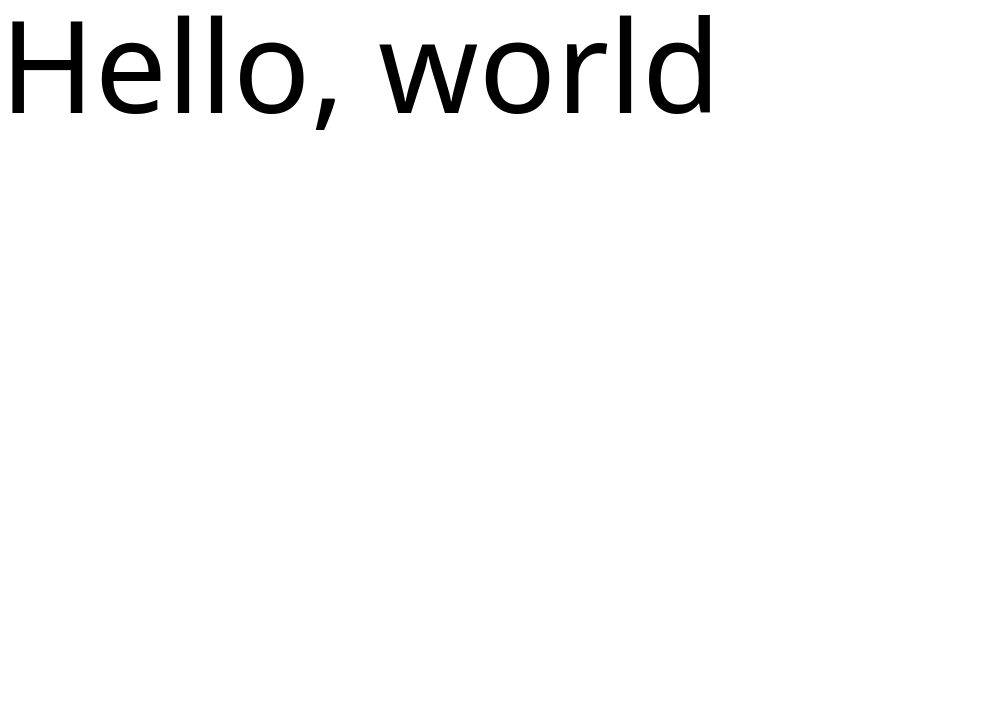
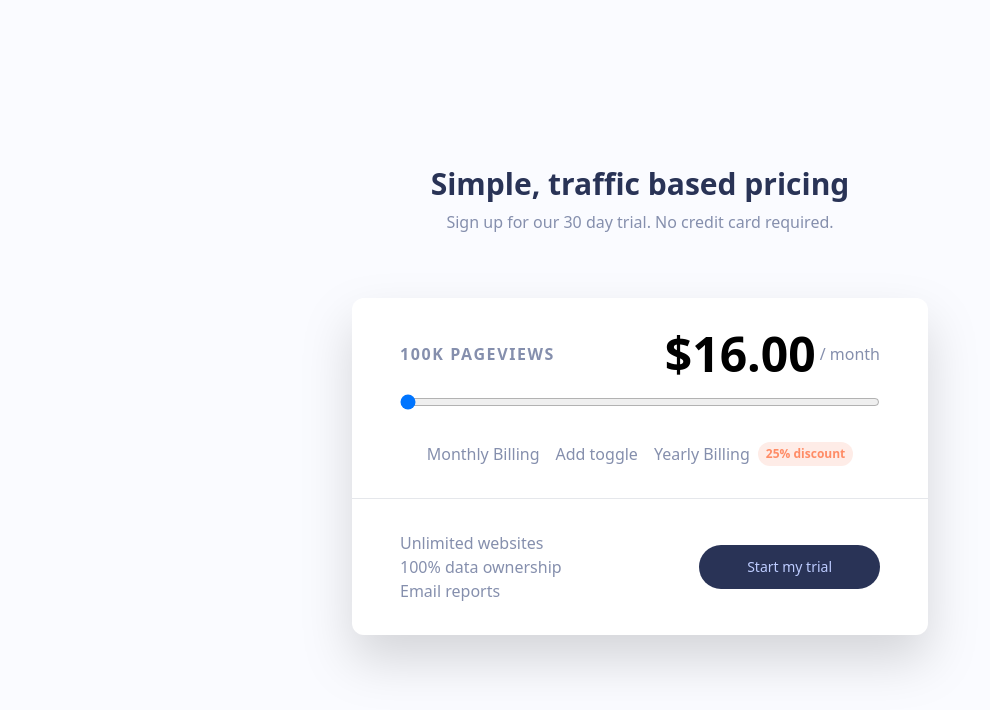
Before and after one commit to dominikrubroeder/interactive-pricing-component-website, a Next.js app: page / in a window 1280 px wide. Shown: the top 710 px of the page, without its empty margins (0-990 px from the left). Built offline with nearby package versions, Linux system fonts and the light colour scheme.

Commit message:
Add app colors, start building the UI

```diff
--- /dev/null
+++ b/components/Pricing.tsx
@@ -0,0 +1,53 @@
+import React from 'react';
+
+const Pricing: React.FC = () => {
+  return (
+    <div className="max-w-xl w-full bg-white rounded-xl drop-shadow-2xl">
+      <header className="grid gap-4 p-4 sm:px-12 sm:py-8 sm:pb-0">
+        <div className="sm:flex sm:items-center sm:justify-between sm:gap-2 sm:flex-wrap">
+          <h4 className="uppercase tracking-widest text-app-neutral-blue-grayish font-bold">
+            100k Pageviews
+          </h4>
+          <div className="flex items-center gap-1">
+            <h2 className="text-5xl font-bold">$16.00</h2>
+            <h4 className="text-app-neutral-blue-grayish">/ month</h4>
+          </div>
+        </div>
+
+        <input
+          className="w-full"
+          type="range"
+          id="price"
+          name="price"
+          min="0"
+          max="1000000"
+        />
+      </header>
+
+      <div className="flex items-center justify-center gap-4 p-4 sm:px-12 sm:py-8 text-app-neutral-blue-grayish">
+        <button>Monthly Billing</button>
+        <p>Add toggle</p>
+        <div className="flex items-center gap-2">
+          <button>Yearly Billing</button>
+          <span className="rounded-full py-1 px-2 text-app-primary-red-light bg-app-primary-red-grayish-light text-xs font-bold">
+            25% discount
+          </span>
+        </div>
+      </div>
+
+      <footer className="border-t p-4 sm:px-12 sm:py-8 sm:flex sm:items-center sm:justify-between sm:gap-2">
+        <ul className="text-app-neutral-blue-grayish">
+          <li>Unlimited websites</li>
+          <li>100% data ownership</li>
+          <li>Email reports</li>
+        </ul>
+
+        <button className="text-app-primary-blue-pale bg-app-neutral-blue-desaturated-dark rounded-full px-12 py-3 text-sm shrink-0">
+          Start my trial
+        </button>
+      </footer>
+    </div>
+  );
+};
+
+export default Pricing;
--- a/pages/index.tsx
+++ b/pages/index.tsx
@@ -1,5 +1,6 @@
 import type { NextPage } from 'next';
 import Head from 'next/head';
+import Pricing from '../components/Pricing';
 
 const Home: NextPage = () => {
   return (
@@ -10,8 +11,17 @@ const Home: NextPage = () => {
         <link rel="icon" href="/images/favicon-32x32.png" type="image/png" />
       </Head>
 
-      <main>
-        <h1 className="text-9xl">Hello, world</h1>
+      <main className="min-h-screen bg-app-neutral-blue-pale-very sm:flex sm:items-center sm:justify-center sm:flex-col">
+        <header className="grid gap-2 text-center mb-16">
+          <h1 className="text-3xl font-bold text-app-neutral-blue-desaturated-dark">
+            Simple, traffic based pricing
+          </h1>
+          <p className="text-app-neutral-blue-grayish">
+            Sign up for our 30 day trial. No credit card required.
+          </p>
+        </header>
+
+        <Pricing />
       </main>
     </div>
   );
--- a/tailwind.config.js
+++ b/tailwind.config.js
@@ -6,7 +6,20 @@ module.exports = {
     './components/**/*.{js,ts,jsx,tsx}',
   ],
   theme: {
-    extend: {},
+    extend: {
+      colors: {
+        'app-primary-cyan-soft': 'hsl(174, 77%, 80%)',
+        'app-primary-cyan-strong': 'hsl(174, 86%, 45%)',
+        'app-primary-red-grayish-light': 'hsl(14, 92%, 95%)',
+        'app-primary-red-light': 'hsl(15, 100%, 70%)',
+        'app-primary-blue-pale': 'hsl(226, 100%, 87%)',
+        'app-neutral-blue-pale-very': 'hsl(230, 100%, 99%)',
+        'app-neutral-blue-grayish-light': 'hsl(224, 65%, 95%)',
+        'app-neutral-blue-grayish-light-2': 'hsl(223, 50%, 87%)',
+        'app-neutral-blue-grayish': 'hsl(225, 20%, 60%)',
+        'app-neutral-blue-desaturated-dark': 'hsl(227, 35%, 25%)',
+      },
+    },
   },
   plugins: [],
 };
```
